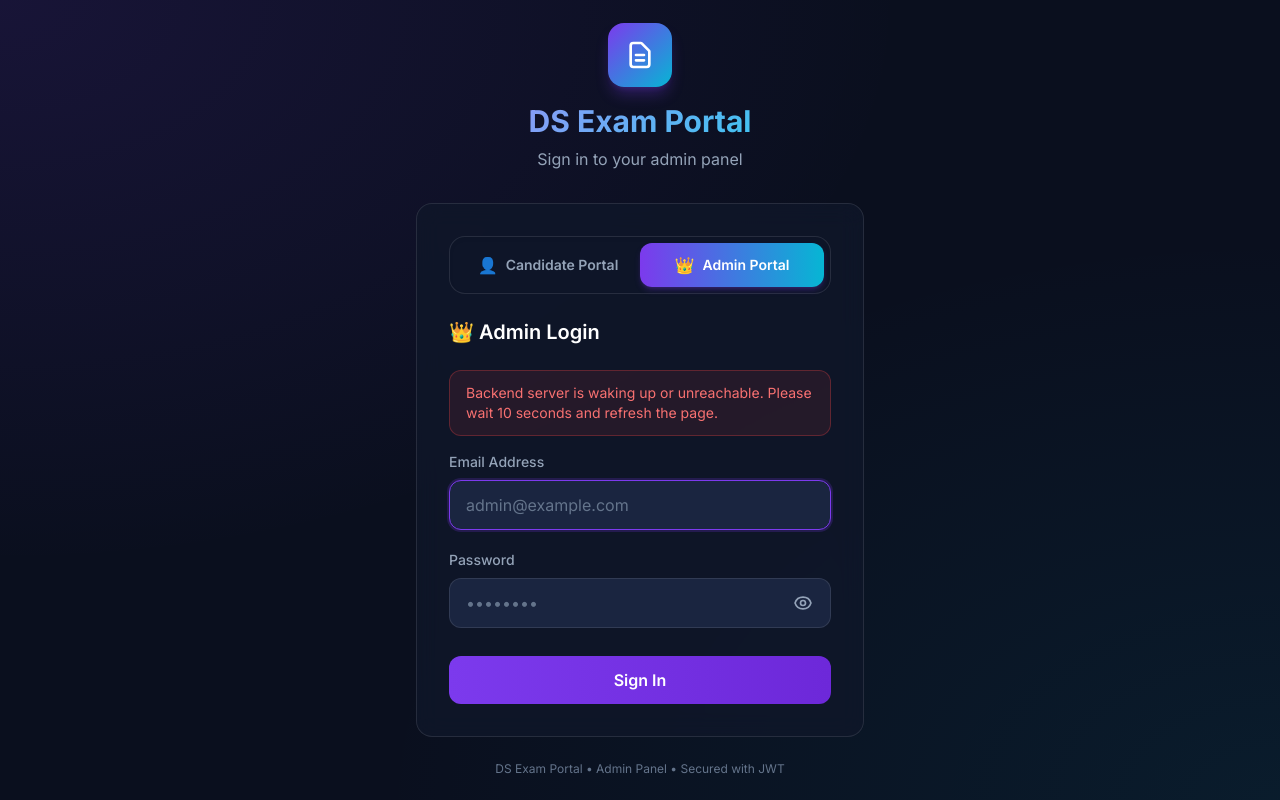
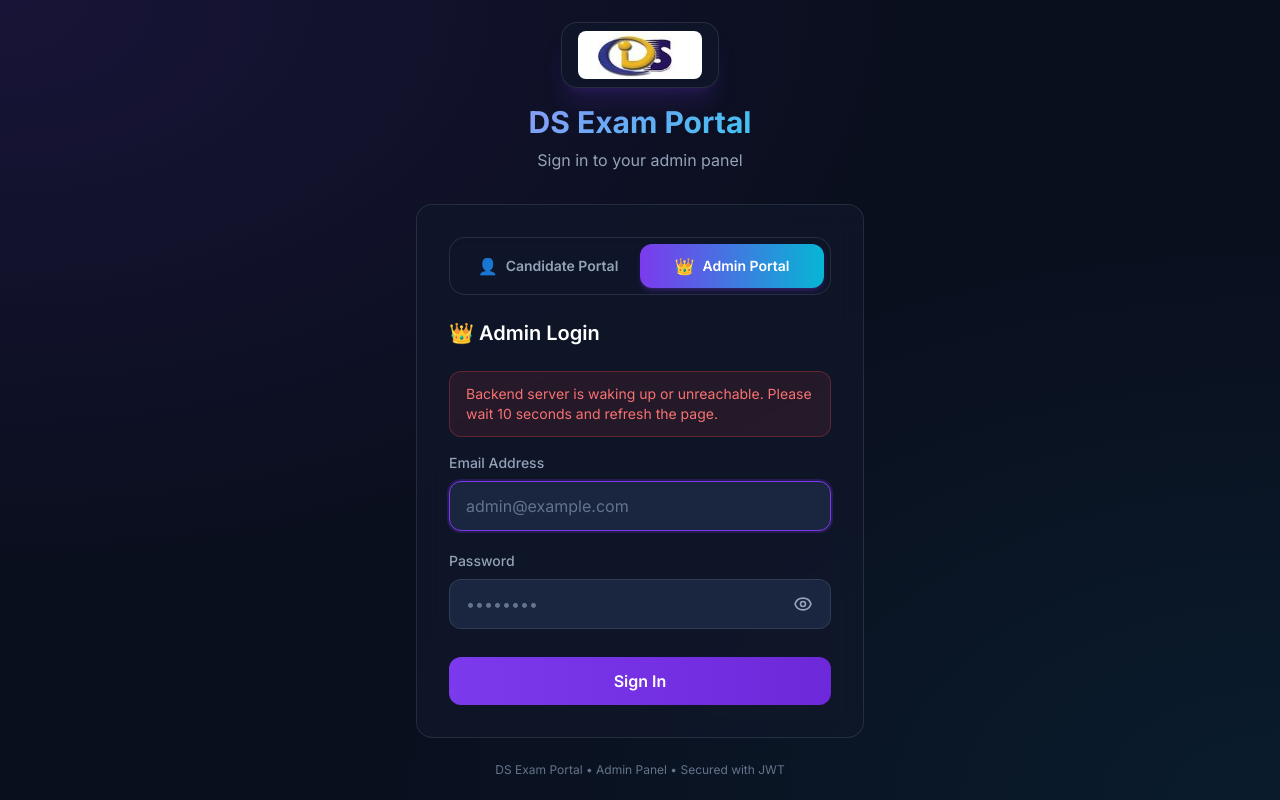
Before and after one commit to debiprasad456/exam_portal, a React (Vite) app in the folder client/: page /admin/login in a window 1280 px wide. Built offline with nearby package versions, Linux system fonts and the light colour scheme; no server answers; sample sign-in values are in the browser's storage.

Commit message:
style: add custom logo across portal and fix favicon

```diff
--- a/client/index.html
+++ b/client/index.html
@@ -2,7 +2,8 @@
 <html lang="en">
   <head>
     <meta charset="UTF-8" />
-    <link rel="icon" type="image/svg+xml" href="/vite.svg" />
+    <link rel="icon" type="image/jpeg" href="/Logo1.jpg" />
+    <link rel="apple-touch-icon" href="/Logo1.jpg" />
     <meta name="viewport" content="width=device-width, initial-scale=1.0" />
     <meta name="description" content="DS Exam Portal — Online examination platform for Marketing, HR, Digital Marketing, and General Reasoning assessments." />
     <title>DS Exam Portal</title>
--- a/client/src/pages/admin/Layout.jsx
+++ b/client/src/pages/admin/Layout.jsx
@@ -84,10 +84,8 @@ export default function AdminLayout() {
       {/* Logo */}
       <div className="p-6 border-b border-white border-opacity-5 flex items-center justify-between">
         <div className="flex items-center gap-3">
-          <div className="w-9 h-9 rounded-xl bg-gradient-to-br from-primary-500 to-accent-500 flex items-center justify-center shadow-lg shadow-primary-500/30">
-            <svg className="w-5 h-5 text-white" fill="none" viewBox="0 0 24 24" stroke="currentColor">
-              <path strokeLinecap="round" strokeLinejoin="round" strokeWidth={2} d="M9 12h6m-6 4h6m2 5H7a2 2 0 01-2-2V5a2 2 0 012-2h5.586a1 1 0 01.707.293l5.414 5.414a1 1 0 01.293.707V19a2 2 0 01-2 2z" />
-            </svg>
+          <div className="h-9 px-2 py-1 rounded-xl bg-dark-700/80 border border-white/10 flex items-center justify-center shadow-md flex-shrink-0">
+            <img src="/Logo1.jpg" alt="DS Exam Portal Logo" className="h-full w-auto max-w-[65px] object-contain rounded" />
           </div>
           <div>
             <p className="text-white font-bold text-sm leading-none">DS Exam Portal</p>
@@ -174,10 +172,8 @@ export default function AdminLayout() {
             </svg>
           </button>
           <div className="flex items-center gap-2">
-            <div className="w-7 h-7 rounded-lg bg-gradient-to-br from-primary-500 to-accent-500 flex items-center justify-center shadow-md">
-              <svg className="w-4 h-4 text-white" fill="none" viewBox="0 0 24 24" stroke="currentColor">
-                <path strokeLinecap="round" strokeLinejoin="round" strokeWidth={2} d="M9 12h6m-6 4h6m2 5H7a2 2 0 01-2-2V5a2 2 0 012-2h5.586a1 1 0 01.707.293l5.414 5.414a1 1 0 01.293.707V19a2 2 0 01-2 2z" />
-              </svg>
+            <div className="h-8 px-2 py-0.5 rounded-lg bg-dark-700/80 border border-white/10 flex items-center justify-center shadow-md flex-shrink-0">
+              <img src="/Logo1.jpg" alt="DS Exam Portal Logo" className="h-full w-auto max-w-[55px] object-contain rounded" />
             </div>
             <span className="text-white font-bold text-sm">DS Exam Portal</span>
           </div>
--- a/client/src/pages/admin/Login.jsx
+++ b/client/src/pages/admin/Login.jsx
@@ -68,10 +68,8 @@ export default function AdminLogin() {
       <div className="w-full max-w-md animate-slide-up">
         {/* Logo / Header */}
         <div className="text-center mb-8">
-          <div className="inline-flex items-center justify-center w-16 h-16 rounded-2xl bg-gradient-to-br from-primary-500 to-accent-500 mb-4 shadow-lg shadow-primary-500/30">
-            <svg className="w-8 h-8 text-white" fill="none" viewBox="0 0 24 24" stroke="currentColor">
-              <path strokeLinecap="round" strokeLinejoin="round" strokeWidth={2} d="M9 12h6m-6 4h6m2 5H7a2 2 0 01-2-2V5a2 2 0 012-2h5.586a1 1 0 01.707.293l5.414 5.414a1 1 0 01.293.707V19a2 2 0 01-2 2z" />
-            </svg>
+          <div className="inline-flex items-center justify-center px-4 py-2 rounded-2xl bg-dark-800/90 border border-white/10 mb-4 shadow-xl shadow-primary-500/15">
+            <img src="/Logo1.jpg" alt="DS Logo" className="h-12 w-auto max-w-[160px] object-contain rounded-lg" />
           </div>
           <h1 className="text-3xl font-bold gradient-text">DS Exam Portal</h1>
           <p className="text-slate-400 mt-2">
--- a/client/src/pages/candidate/Register.jsx
+++ b/client/src/pages/candidate/Register.jsx
@@ -43,10 +43,8 @@ export default function Register() {
       <div className="w-full max-w-2xl animate-slide-up">
         {/* Header */}
         <div className="text-center mb-8">
-          <div className="inline-flex items-center justify-center w-16 h-16 rounded-2xl bg-gradient-to-br from-primary-500 to-accent-500 mb-4 shadow-lg shadow-primary-500/30">
-            <svg className="w-8 h-8 text-white" fill="none" viewBox="0 0 24 24" stroke="currentColor">
-              <path strokeLinecap="round" strokeLinejoin="round" strokeWidth={2} d="M16 7a4 4 0 11-8 0 4 4 0 018 0zM12 14a7 7 0 00-7 7h14a7 7 0 00-7-7z" />
-            </svg>
+          <div className="inline-flex items-center justify-center px-4 py-2 rounded-2xl bg-dark-800/90 border border-white/10 mb-4 shadow-xl shadow-primary-500/15">
+            <img src="/Logo1.jpg" alt="DS Logo" className="h-12 w-auto max-w-[160px] object-contain rounded-lg" />
           </div>
           <h1 className="text-3xl font-bold gradient-text">DS Exam Portal</h1>
           <p className="text-slate-400 mt-2">Register to begin your examination</p>
```
Also changed, not shown: client/public/Logo1.jpg (added).
